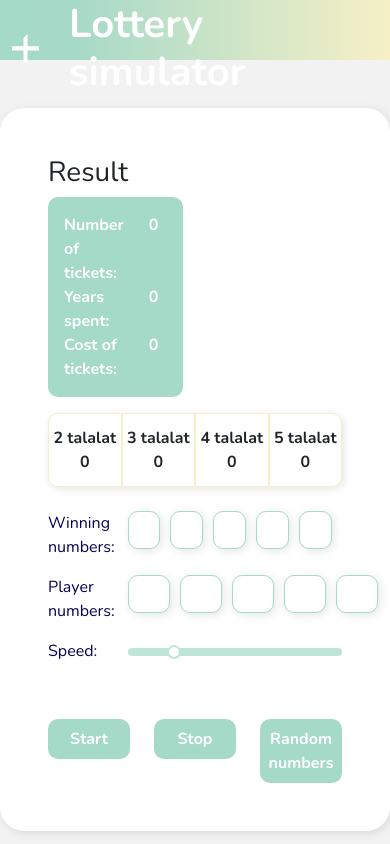
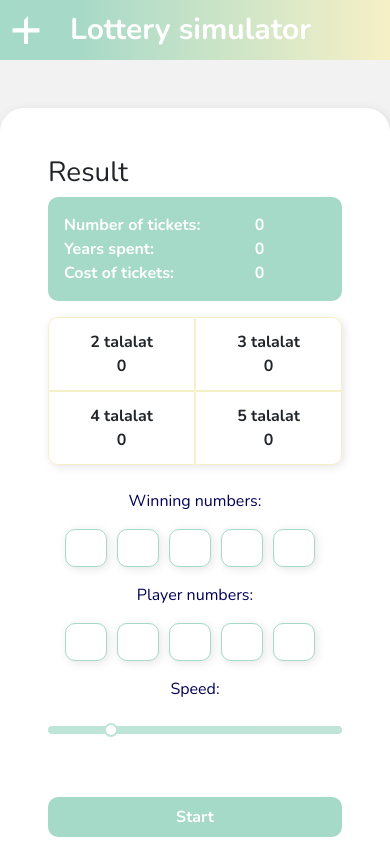
Before and after one commit to BroKoda/lottery-mito-test, a Vue app: page / in a window 390 px wide. Shown: the top 844 px of the page. Built offline with nearby package versions, Linux system fonts and the light colour scheme.

Commit message:
build mobil optimalizacio

```diff
--- a/src/App.vue
+++ b/src/App.vue
@@ -29,7 +29,7 @@ export default {
       </div>
     </div>
     <div class="row justify-content-start">
-      <div class="col-6">
+      <div class="col-12 col-md-6 pe-md-0">
         <div class="container ticket-counter p-3">
           <div class="row">
             <div class="col-8">
@@ -63,19 +63,19 @@ export default {
       <div class="col-12 my-3">
         <div class="container px-0 match-counter-container">
           <div class="row match-counter-row mx-0">
-            <div class="col-3 match-counter-box align-self-center text-center">
+            <div class="col-6 col-md-3 match-counter-box align-self-center text-center">
               <p>2 talalat</p>
               <p class="js-two-matches">0</p>
             </div>
-            <div class="col-3 match-counter-box align-self-center text-center">
+            <div class="col-6 col-md-3 match-counter-box align-self-center text-center">
               <p>3 talalat</p>
               <p class="js-three-matches">0</p>
             </div>
-            <div class="col-3 match-counter-box align-self-center text-center">
+            <div class="col-6 col-md-3 match-counter-box align-self-center text-center">
               <p>4 talalat</p>
               <p class="js-four-matches">0</p>
             </div>
-            <div class="col-3 match-counter-box align-self-center text-center">
+            <div class="col-6 col-md-3 match-counter-box align-self-center text-center">
               <p>5 talalat</p>
               <p class="js-five-matches">0</p>
             </div>
@@ -85,11 +85,11 @@ export default {
     </div>
 
     <div class="row">
-      <div class="col-3 align-self-center my-2">
+      <div class="col-12 col-md-3 align-self-center my-2 text-center text-md-start">
         <p class="winning-numbers-title">Winning numbers:</p>
       </div>
-      <div class="col-9 my-2">
-        <div class="winning-number-container align-items-center flex-row d-flex js-winning-numbers-container">
+      <div class="col-12 col-md-9 my-2">
+        <div class="winning-number-container align-items-center flex-row d-flex js-winning-numbers-container justify-content-center justify-content-md-start">
           <p class="winning-number-box js-winning-number"></p>
           <p class="winning-number-box js-winning-number"></p>
           <p class="winning-number-box js-winning-number"></p>
@@ -100,11 +100,11 @@ export default {
     </div>
 
     <div class="row">
-      <div class="col-3 align-self-center my-2">
+      <div class="col-12 col-md-3 align-self-center my-2 text-center text-md-start">
         <p class="player-number-title">Player numbers:</p>
       </div>
-      <div class="col-9 my-2">
-        <div class="player-number-container align-items-center flex-row d-flex">
+      <div class="col-12 col-md-9 my-2">
+        <div class="player-number-container align-items-center flex-row d-flex justify-content-center justify-content-md-start">
           <input type="number" min="1" max="90" class="player-number-box js-player-number"/>
           <input type="number" class="player-number-box js-player-number"/>
           <input type="number" class="player-number-box js-player-number"/>
@@ -115,10 +115,10 @@ export default {
     </div>
 
     <div class="row">
-      <div class="col-3 align-self-center my-2">
+      <div class="col-12 col-md-3 text-center text-md-start align-self-center my-2">
         <p class="speed-title">Speed:</p>
       </div>
-      <div class="col-9 align-self-center my-2">
+      <div class="col-12 col-md-9 text-center text-md-start align-self-center my-2">
         <div class="speed-container">
           <input type="range" min="1" max="1000" value="200" class="speed">
         </div>
@@ -128,13 +128,13 @@ export default {
     <div class="row">
       <div class="col-12 lottery-controls mt-5">
         <div class="row">
-          <div class="col-4">
+          <div class="col-12 col-sm-6 col-md-4 mb-3 mb-md-0">
             <a href="#" type="button" class="lottery-button js-get-player-number">Start</a>
           </div>
-          <div class="col-4">
+          <div class="col-12 col-sm-6 col-md-4 mb-3 mb-md-0">
             <a href="#" type="button" class="lottery-button js-stop">Stop</a>
           </div>
-          <div class="col-4">
+          <div class="col-12 col-md-4">
             <a href="#" type="button" class="lottery-button js-random-numbers">Random numbers</a>
           </div>
         </div>
--- a/src/assets/styles/main.scss
+++ b/src/assets/styles/main.scss
@@ -1,3 +1,10 @@
+// MIXINS
+@mixin xs {@media (max-width: 575px) {@content;}}
+@mixin sm {@media (min-width: 576px) {@content;}}
+@mixin md {@media (min-width: 768px) {@content;}}
+@mixin lg {@media (min-width: 992px) {@content;}}
+@mixin xl {@media (min-width: 1200px) {@content;}}
+
 //VARIABLES
 $green: #A5D9C8;
 $white: #FFFFFF;
@@ -21,6 +28,10 @@ body {
     display: inline-block;
     margin-left: 30px;
     margin-bottom: 0;
+
+    @include xs {
+      font-size: 30px;
+    }
   }
 
   img {
@@ -65,12 +76,36 @@ body {
 
         &:first-child {
           border-top-left-radius: 10px;
+
+          @include md {
+            border-top-left-radius: 10px;
+            border-bottom-left-radius: 10px;
+          }
+        }
+
+        &:nth-child(2) {
+          border-top-right-radius: 10px;
+
+          @include md {
+            border-radius: 0;
+          }
+        }
+
+        &:nth-child(3) {
           border-bottom-left-radius: 10px;
+
+          @include md {
+            border-radius: 0;
+          }
         }
 
         &:last-child {
-          border-top-right-radius: 10px;
           border-bottom-right-radius: 10px;
+
+          @include md {
+            border-top-right-radius: 10px;
+            border-bottom-right-radius: 10px;
+          }
         }
       }
   }
```
